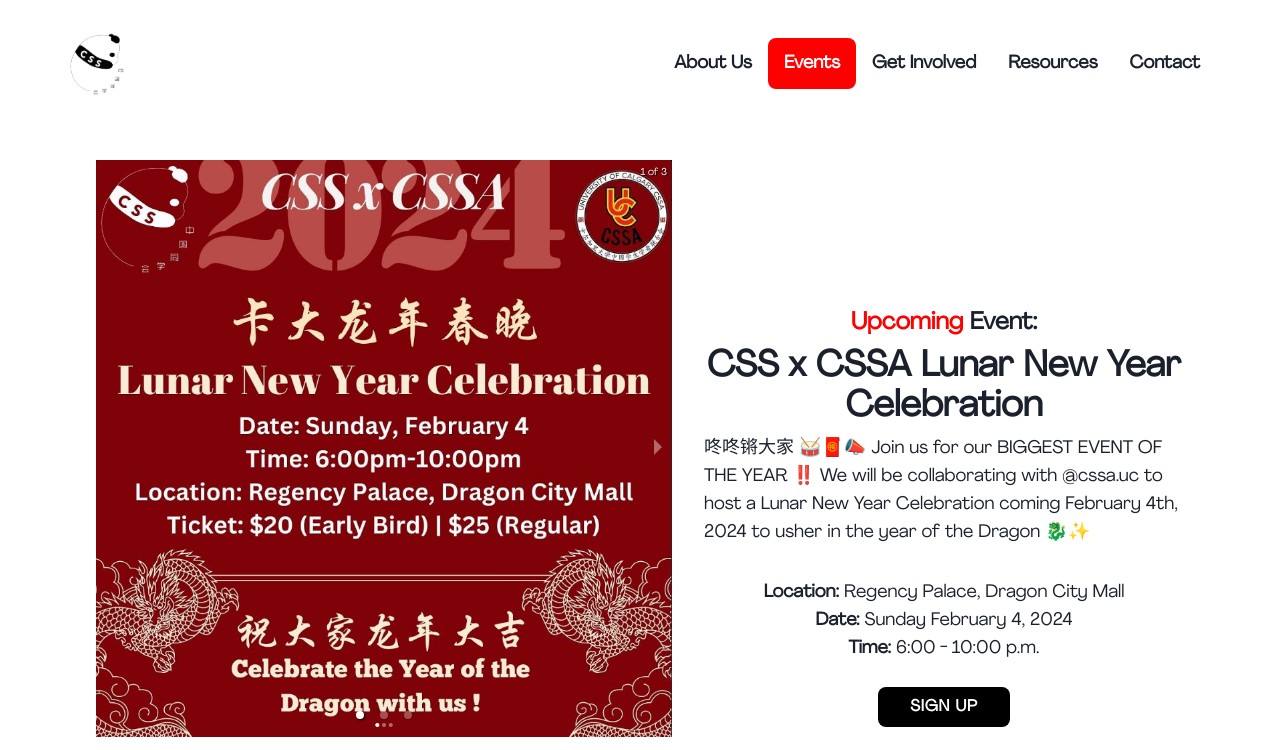
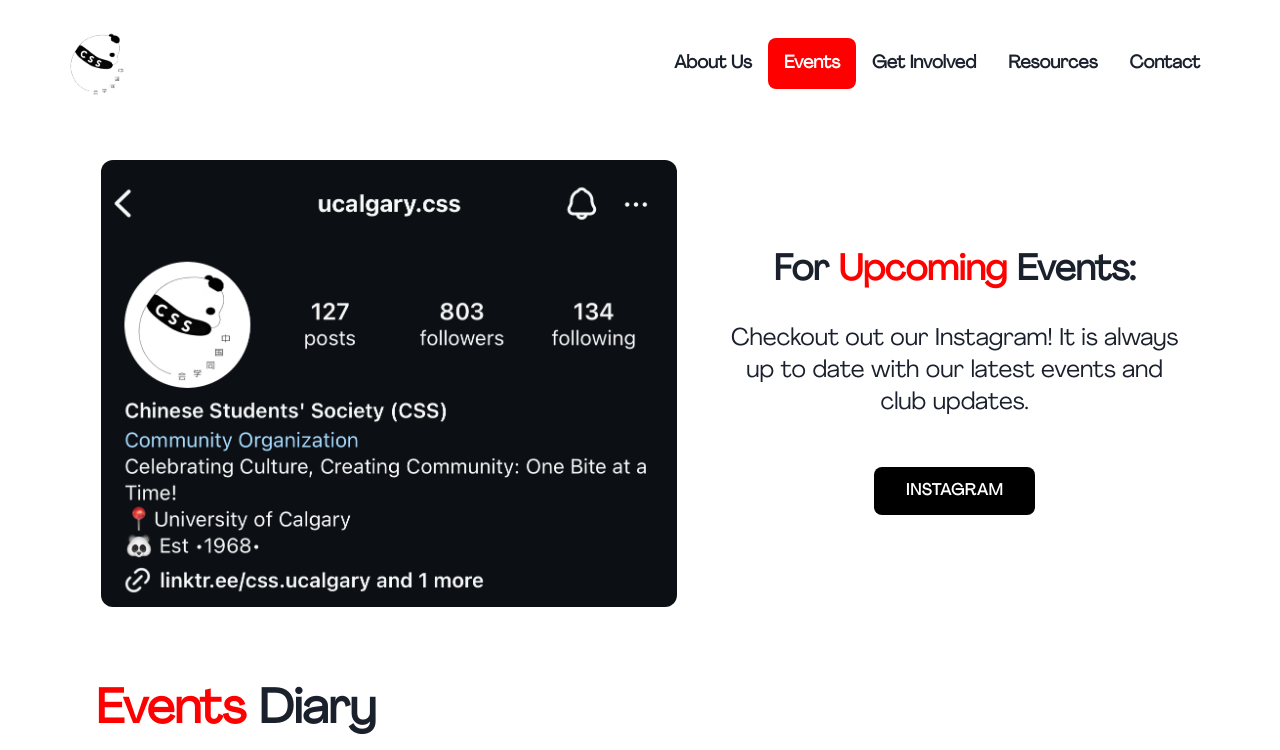
Before and after one commit to allennguyen01/UCalgary-CSS, a React (Vite) app: page /events in a window 1280 px wide. Shown: the top 750 px of the page. Built offline with nearby package versions, Linux system fonts and the light colour scheme.

Commit message:
feat: update upcoming events with just Instagram profile

```diff
--- a/src/pages/Events.jsx
+++ b/src/pages/Events.jsx
@@ -1,6 +1,4 @@
-import LNY2024_1 from "../assets/images/upcoming-events/lunar-new-year-2024(1).png";
-import LNY2024_2 from "../assets/images/upcoming-events/lunar-new-year-2024(2).png";
-import LNY2024_3 from "../assets/images/upcoming-events/lunar-new-year-2024(3).png";
+import InstagramScreenshot from "../assets/images/upcoming-events/instagram-screenshot.png";
 
 import YearEndParty2022 from "../assets/images/events-diary/year-end-party-2022.jpg";
 import YearEndParty2023 from "../assets/images/events-diary/year-end-party-2023.jpg";
@@ -195,7 +193,7 @@
 export default function Events() {
   const upcomingEvent = {
     title: "CSS x CSSA Lunar New Year Celebration",
-    imgSrcs: [LNY2024_1, LNY2024_2, LNY2024_3],
+    // imgSrcs: [LNY2024_1, LNY2024_2, LNY2024_3],
     link: "https://www.showpass.com/css-x-cssa-lunar-new-year-celebration/",
     description:
       "咚咚锵大家 🥁🧧📣 Join us for our BIGGEST EVENT OF THE YEAR ‼️ We will be collaborating with @cssa.uc to host a Lunar New Year Celebration coming February 4th, 2024 to usher in the year of the Dragon 🐉✨",
@@ -206,7 +204,28 @@
 
   return (
     <main className="flex flex-col gap-20 m-8">
-      <UpcomingEvent upcomingEvent={upcomingEvent} />
+      <section
+        id="upcoming-event"
+        className="flex flex-col lg:flex-row flex-auto gap-8 lg:gap-12 items-center justify-evenly"
+      >
+        <img src={InstagramScreenshot} className="lg:max-w-xl rounded-xl" />
+
+        <div className="flex flex-col text-center gap-4 lg:gap-12">
+          <div className="flex flex-col gap-2 lg:gap-8">
+            <h1 className="text-2xl lg:text-4xl font-bold">
+              For <span className="text-red">Upcoming</span> Events:
+            </h1>
+            <p className="text-xl lg:text-2xl font-medium max-w-md">
+              Checkout out our Instagram! It is always up to date with our
+              latest events and club updates.
+            </p>
+          </div>
+          <SignUpButton
+            link={"https://www.instagram.com/ucalgary.css/"}
+            title={"INSTAGRAM"}
+          />
+        </div>
+      </section>
 
       <section className="flex flex-col gap-4">
         <h1 className="text-3xl lg:text-5xl font-bold">
--- a/src/pages/GetInvolved.jsx
+++ b/src/pages/GetInvolved.jsx
@@ -1,4 +1,3 @@
-import { Button } from "@chakra-ui/react";
 import membershipImg from "../assets/images/get-involved/showpass-membership-mobile.jpg";
 import SignUpButton from "../components/SignUpButton";
 
```
Also changed, not shown: src/assets/images/upcoming-events/instagram-screenshot.png (added).
